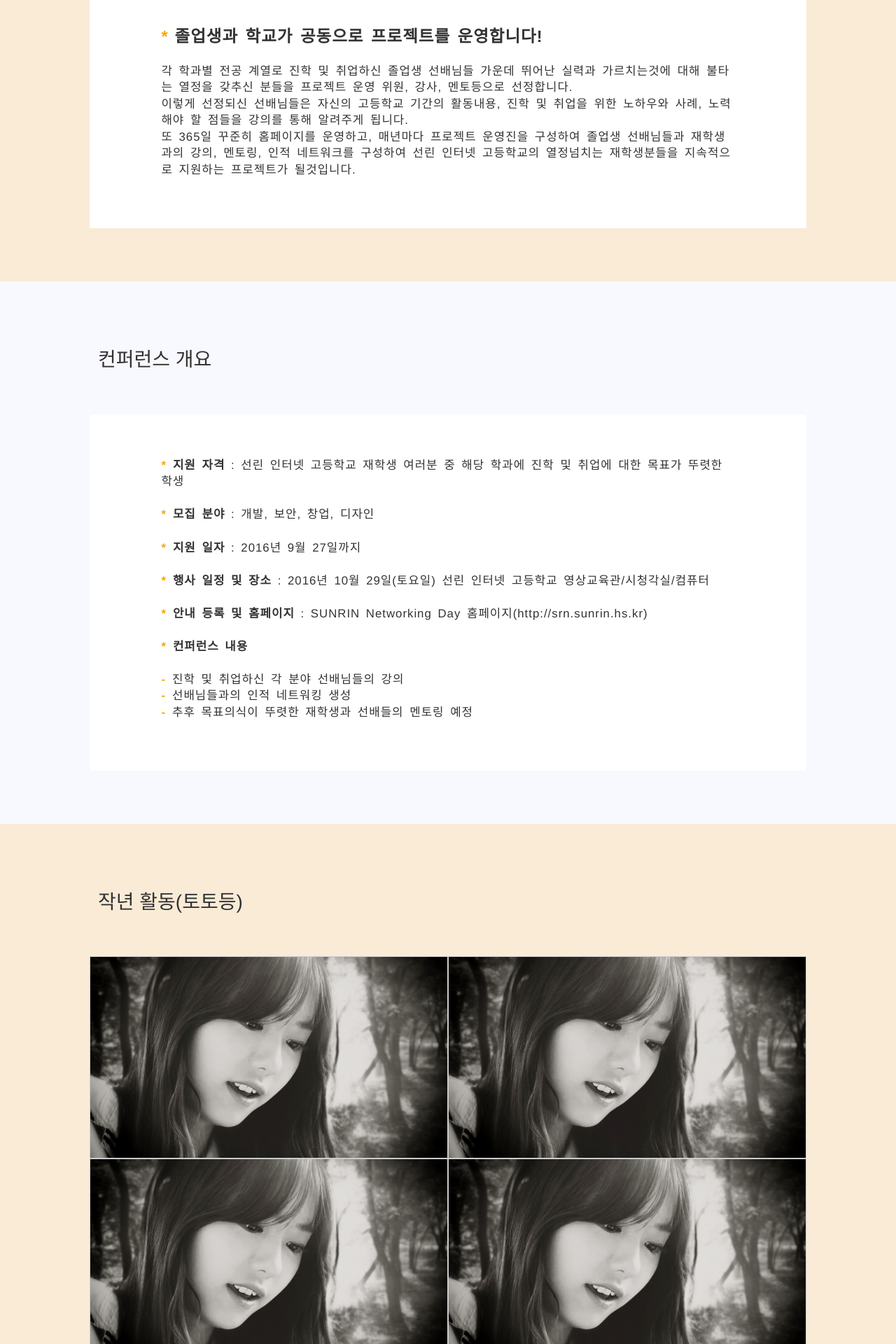
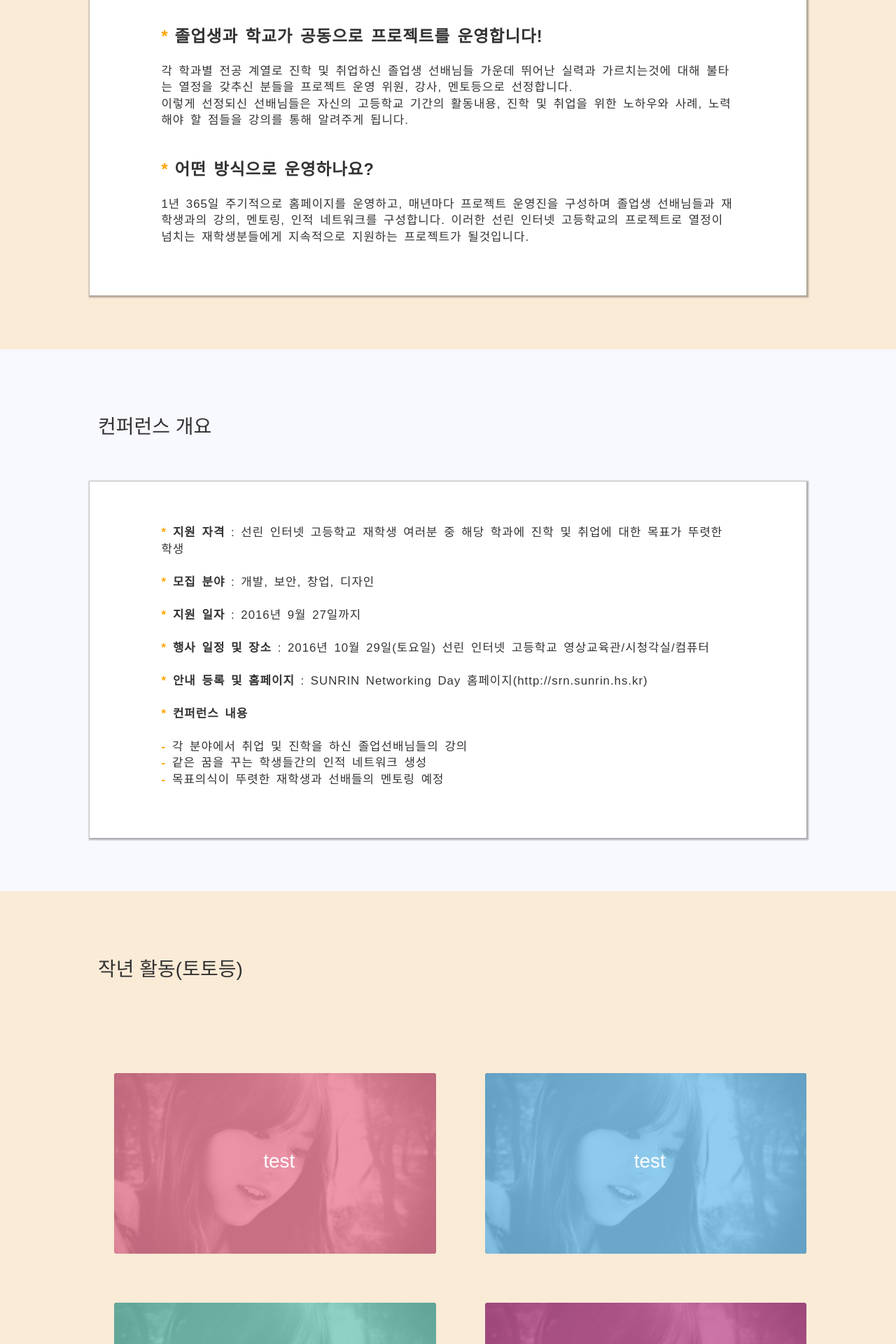
Before and after one commit to stealstick/SRN2016, a PHP site: page / in a window 1280 px wide. Shown: the part 1200-3120 px from the top of the page at 70% size. Run offline with PHP 8.4, Linux system fonts and the light colour scheme.

Commit message:
design photopage and text box

```diff
--- a/index.css
+++ b/index.css
@@ -1,34 +1,21 @@
+@import url('http://fonts.googleapis.com/css?family=Open+Sans:300');
+* {
+  	margin: 0;
+  	padding: 0;
+  	box-sizing: border-box;
+}
 body {
 	min-width: 767px;
+	color: #333333;
+  	background: #e5e5e5;
+	font-family: Source Sans Pro, sans-serif;
 }
-strong {
-	font-size: 1.4em;
-}
-
-b {
-	color: orange;
-}
-
-h2 {
-	font-size: 2em;
-	margin-bottom: 6%;
-	text-indent: 12px;
-}
-
-h4 {
-	font-size: 1.7em;
-	margin-top: 200px;
-	border-bottom-color: 2px solid white;
-}
-
-h5 {
-	font-size: 1.4em;
-}
-
-h6 {
-	font-size: 0.9em;
-}
-
+strong {font-size: 1.4em;}
+b {color: orange;}
+h2 {font-size: 2em;margin-bottom: 6%;text-indent: 12px;}
+h4 {font-size: 1.7em;margin-top: 200px;border-bottom-color: 2px solid white;}
+h5 {font-size: 1.4em;}
+h6 {font-size: 0.9em;}
 h4, h5, h6  {
     padding: 0px;
     border: 0px;
@@ -36,23 +23,9 @@ h4, h5, h6  {
 	color: #FFFFFF;
 	opacity: 0.9;
 }
-
 ins {
 	text-decoration: none;
 	font-weight: 600;
-}
-
-div.img {
-    margin: 0;
-    border: 1px solid #ccc;
-    float: left;
-    width: 50%;
-    height: 50%;
-}
-
-div.img img {
-    width: 100%;
-    height: 100%;
 }
 
 .navbar .navbar-nav {
@@ -80,6 +53,7 @@ div.img img {
 	word-spacing: 3px;
 	font-size: 1.2em;
 	line-height: 1.4em;
+	box-shadow: 1px 1px 2px 2px rgba(0, 0, 0, .3);
 }
 
 #copyright {
@@ -114,19 +88,266 @@ div.img img {
 	background-color: #FAEBD7;
 }
 
-#picture {
-	background-color: #FFFFFF;
-	margin: 0;
-	border: 0;
-}
 #photo {
 	padding-bottom: 6%;
 }
 
-@media screen and (max-height: 766px) {
+@media screen and (max-height: 768px) {
 	.page {
-		min-width: 366px;
-		height: auto;
-		padding: 6% 10%;
+		width: auto;
 	}
 }
+
+/*photo*/
+
+.tiles {
+	display: flex;
+	flex-wrap: wrap;
+	position: relative;
+	margin: -2.5em 0 0 -2.5em;
+}
+
+.tiles article {
+	transition: transform 0.5s ease, opacity 0.5s ease;
+	position: relative;
+	width: calc(50% - 5em);
+	margin: 5em 0 0 5em;
+}
+
+.tiles article > .image {
+	transition: transform 0.5s ease;
+	position: relative;
+	display: block;
+	width: 100%;
+	border-radius: 4px;
+	overflow: hidden;
+}
+
+.tiles article > .image img {
+	display: block;
+	width: 100%;
+}
+
+.tiles article > .image:before {
+	pointer-events: none;
+	transition: background-color 0.5s ease, opacity 0.5s ease;
+	content: '';
+	display: block;
+	position: absolute;
+	top: 0;
+	left: 0;
+	width: 100%;
+	height: 100%;
+	z-index: 1;
+	opacity: 0.8;
+}
+
+.tiles article > .image:after {
+	pointer-events: none;
+	transition: opacity 0.5s ease;
+	content: '';
+	display: block;
+	top: 0;
+	left: 0;
+	width: 100%;
+	height: 100%;
+	opacity: 0.25;
+	z-index: 2;
+}
+
+.tiles article > a {
+	display: flex;
+	flex-direction: column;
+	align-items: center;
+	justify-content: center;
+	transition: background-color 0.5s ease, transform 0.5s ease;
+	position: absolute;
+	top: 0;
+	left: 0;
+	width: 100%;
+	height: 100%;
+	padding: 1em;
+	border-radius: 4px;
+	border-bottom: 0;
+	color: #ffffff;
+	text-align: center;
+	text-decoration: none;
+	z-index: 11;
+}
+
+.tiles article > a h2 {
+	margin: 0;
+}
+
+.tiles article > a .content {
+	transition: max-height 0.5s ease, opacity 0.5s ease;
+	width: 100%;
+	max-height: 0;
+	line-height: 1.5;
+	margin-top: 0.35em;
+	opacity: 0;
+}
+
+.tiles article.style1 > .image:before {
+	background-color: #f2849e;
+}
+
+.tiles article.style2 > .image:before {
+	background-color: #7ecaf6;
+}
+
+.tiles article.style3 > .image:before {
+	background-color: #7bd0c1;
+}
+
+.tiles article.style4 > .image:before {
+	background-color: #c75b9b;
+}
+
+.tiles article.style5 > .image:before {
+	background-color: #ae85ca;
+}
+
+.tiles article.style6 > .image:before {
+	background-color: #8499e7;
+}
+
+body:not(.is-touch) .tiles article:hover > .image {
+	transform: scale(1.15);
+	z-index: 10;
+}
+
+body:not(.is-touch) .tiles article:hover > .image:before {
+	background-color: #333333;
+	opacity: 0.35;
+}
+
+body:not(.is-touch) .tiles article:hover > .image:after {
+	opacity: 0;
+}
+
+body:not(.is-touch) .tiles article:hover .content {
+	max-height: 15em;
+	opacity: 1;
+}
+
+* + .tiles {
+	margin-top: 2em;
+}
+
+body.is-loading .tiles article {
+	-moz-transform: scale(0.9);
+	-webkit-transform: scale(0.9);
+	-ms-transform: scale(0.9);
+	transform: scale(0.9);
+	opacity: 0;
+}
+
+body.is-touch .tiles article .content {
+	max-height: 15em;
+	opacity: 1;
+}
+
+
+@media screen and (max-width: 980px) {
+
+	.tiles {
+		margin: -2.5em 0 0 -2.5em;
+	}
+	.tiles article {
+		width: calc(50% - 2.5em);
+		margin: 2.5em 0 0 2.5em;
+	}
+}
+
+@media screen and (max-width: 736px) {
+
+	.tiles {
+		margin: -1.25em 0 0 -1.25em;
+	}
+	.tiles article {
+		width: calc(50% - 1.25em);
+		margin: 1.25em 0 0 1.25em;
+	}
+	.tiles article:hover > .image {
+		-moz-transform: scale(1.0);
+		-webkit-transform: scale(1.0);
+		-ms-transform: scale(1.0);
+		transform: scale(1.0);
+	}
+}
+
+@media screen and (max-width: 480px) {
+
+	.tiles {
+		margin: 0;
+	}
+	.tiles article {
+		width: 100%;
+		margin: 1.25em 0 0 0;
+	}
+}
+
+/*
+.tiles {
+	display: -moz-flex;
+	display: -webkit-flex;
+	display: -ms-flex;
+	-moz-flex-wrap: wrap;
+	-webkit-flex-wrap: wrap;
+	-ms-flex-wrap: wrap;
+}
+.tiles article {
+	-moz-transition: -moz-transform 0.5s ease, opacity 0.5s ease;
+	-webkit-transition: -webkit-transform 0.5s ease, opacity 0.5s ease;
+	-ms-transition: -ms-transform 0.5s ease, opacity 0.5s ease;
+}
+.tiles article > image {
+	-moz-transition: -moz-transform 0.5s ease;
+	-webkit-transition: -webkit-transform 0.5s ease;
+	-ms-transition: -ms-transform 0.5s ease;
+}
+.tiles article > image:before {
+	-moz-pointer-events: none;
+	-webkit-pointer-events: none;
+	-ms-pointer-events: none;
+	-moz-transition: background-color 0.5s ease, opacity 0.5s ease;
+	-webkit-transition: background-color 0.5s ease, opacity 0.5s ease;
+	-ms-transition: background-color 0.5s ease, opacity 0.5s ease;
+}
+.tiles article > image:after {
+	-moz-transition: opacity 0.5s ease;
+	-webkit-transition: opacity 0.5s ease;
+	-ms-transition: opacity 0.5s ease;
+	-moz-pointer-events: none;
+	-webkit-pointer-events: none;
+	-ms-pointer-events: none;
+}
+.tiles article > a {
+	-moz-flex-direction: column;
+	-webkit-flex-direction: column;
+	-ms-flex-direction: column;
+	display: -moz-flex;
+	display: -webkit-flex;
+	display: -ms-flex;
+	-moz-align-items: center;
+	-webkit-align-items: center;
+	-ms-align-items: center;
+	-moz-justify-content: center;
+	-webkit-justify-content: center;
+	-ms-justify-content: center;
+	-moz-transition: background-color 0.5s ease, -moz-transform 0.5s ease;
+	-webkit-transition: background-color 0.5s ease, -webkit-transform 0.5s ease;
+	-ms-transition: background-color 0.5s ease, -ms-transform 0.5s ease;
+}
+.tiles article > a .content {
+	-moz-transition: max-height 0.5s ease, opacity 0.5s ease;
+	-webkit-transition: max-height 0.5s ease, opacity 0.5s ease;
+	-ms-transition: max-height 0.5s ease, opacity 0.5s ease;
+}
+body:not(.is-touch) .tiles article:hover > .image {
+	-moz-transform: scale(1.1);
+	-webkit-transform: scale(1.1);
+	-ms-transform: scale(1.1);
+}
+*/
--- a/index.html
+++ b/index.html
@@ -26,10 +26,10 @@
 		<!-- Collect the nav links, forms, and other content for toggling -->
 		<div class="collapse navbar-collapse" id="bs-example-navbar-collapse-1">
 			<ul class="nav navbar-nav">
-        <li class="pull-left"><a href="#">Introduce</a></li>
-        <li><a href="#">Conference</a></li>
-        <li><a href="#">Photos</a></li>
-        <li><a href="#">Tel.</a></li>
+				<li class="pull-left"><a href="#introduce">Introduce</a></li>
+				<li><a href="#conference">Conference</a></li>
+				<li><a href="#photo">Photos</a></li>
+				<li><a href="#footer">Tel.</a></li>
 			</ul>
 		</div><!-- /.navbar-collapse -->
 	</div><!-- /.container-fluid -->
@@ -48,7 +48,8 @@
 			<p><strong><b class="letter">*</b>Sunrin Networking Day란!</strong><br /><br /><br />
 			여러 분야에서 꿈과 열정을 가지고 열심히 활동하시는 선린의 졸업생 선배님들을 모셔, 선배님들의 생생한 경험들과 실무에서 직접 쌓으신 노하우등을 재학생들에게 전달하여 진로 선택 및 설계에 도움을 주도록 하는 선린 인터넷 고등학교의 프로젝트 입니다!<br /><br /><br />
 			<strong><b class="letter">*</b>졸업생과 학교가 공동으로 프로젝트를 운영합니다!</strong><br /><br />
-      각 학과별 전공 계열로 진학 및 취업하신 졸업생 선배님들 가운데 뛰어난 실력과 가르치는것에 대해 불타는 열정을 갖추신 분들을 프로젝트 운영 위원, 강사, 멘토등으로 선정합니다.<br />이렇게 선정되신 선배님들은 자신의 고등학교 기간의 활동내용, 진학 및 취업을 위한 노하우와 사례, 노력해야 할 점들을 강의를 통해 알려주게 됩니다.<br /> 또 365일 꾸준히 홈페이지를 운영하고, 매년마다 프로젝트 운영진을 구성하여 졸업생 선배님들과 재학생과의 강의, 멘토링, 인적 네트워크를 구성하여 선린 인터넷 고등학교의 열정넘치는 재학생분들을 지속적으로 지원하는 프로젝트가 될것입니다.<br /> </p>
+			각 학과별 전공 계열로 진학 및 취업하신 졸업생 선배님들 가운데 뛰어난 실력과 가르치는것에 대해 불타는 열정을 갖추신 분들을 프로젝트 운영 위원, 강사, 멘토등으로 선정합니다.<br />이렇게 선정되신 선배님들은 자신의 고등학교 기간의 활동내용, 진학 및 취업을 위한 노하우와 사례, 노력해야 할 점들을 강의를 통해 알려주게 됩니다.<br /><br /><br />
+			<strong><b class="letter">*</b>어떤 방식으로 운영하나요?</strong><br /><br />1년 365일 주기적으로 홈페이지를 운영하고, 매년마다 프로젝트 운영진을 구성하며 졸업생 선배님들과 재학생과의 강의, 멘토링, 인적 네트워크를 구성합니다. 이러한 선린 인터넷 고등학교의 프로젝트로 열정이 넘치는 재학생분들에게 지속적으로 지원하는 프로젝트가 될것입니다.<br /> </p>
 		</div>
 	</div>
 </section>
@@ -63,68 +64,128 @@
 				<b class="letter">*</b><ins>행사 일정 및 장소</ins> : 2016년 10월 29일(토요일) 선린 인터넷 고등학교 영상교육관/시청각실/컴퓨터<br /><br />
 				<b class="letter">*</b><ins>안내 등록 및 홈페이지</ins> : SUNRIN Networking Day 홈페이지(http://srn.sunrin.hs.kr)<br /><br />
 				<b class="letter">*</b><ins>컨퍼런스 내용</ins><br /><br />
-        <b class="letter">-</b>진학 및 취업하신 각 분야 선배님들의 강의<br />
-        <b class="letter">-</b>선배님들과의 인적 네트워킹 생성<br />
-        <b class="letter">-</b>추후 목표의식이 뚜렷한 재학생과 선배들의 멘토링 예정<br />
+				<b class="letter">-</b>각 분야에서 취업 및 진학을 하신 졸업선배님들의 강의<br />
+				<b class="letter">-</b>같은 꿈을 꾸는 학생들간의 인적 네트워크 생성<br />
+				<b class="letter">-</b>목표의식이 뚜렷한 재학생과 선배들의 멘토링 예정<br />
 			</p>
 		</div>
 	</div>
 </section>
 <section id="page4">
-  <div id="photo" class="page photo">
+	<div id="photo" class="page">
 		<h2>작년 활동(토토등)</h2>
-    <div id="picture">
-      <div id="test" class="img">
-        <a target="_blank" href="#">
-          <img src="1.jpg" alt="Fjords">
+		<section id="picture" class="tiles">
+			<article class="style1">
+				<span class="image">
+					<img src="1.jpg" alt="" />
+				</span>
+				<a href="#">
+					<h2>test</h2>
+					<div class="content">
+						<p>test text test text test text test text test text test text test text </p>
+					</div>
 				</a>
+			</article>
+			<article class="style2">
+				<span class="image">
+					<img src="1.jpg" alt="" />
+				</span>
+				<a href="#">
+					<h2>test</h2>
+					<div class="content">
+						<p>test text test text test text test text test text test text test text </p>
 					</div>
-      <div class="img">
-        <a target="_blank" href="#">
-          <img src="1.jpg" alt="Forest">
 				</a>
+			</article>
+			<article class="style3">
+				<span class="image">
+					<img src="1.jpg" alt="" />
+				</span>
+				<a href="#">
+					<h2>test</h2>
+					<div class="content">
+						<p>test text test text test text test text test text test text test text </p>
 					</div>
-      <div class="img">
-        <a target="_blank" href="#">
-          <img src="1.jpg" alt="Forest">
 				</a>
+			</article>
+			<article class="style4">
+				<span class="image">
+					<img src="1.jpg" alt="" />
+				</span>
+				<a href="#">
+					<h2>test</h2>
+					<div class="content">
+						<p>test text test text test text test text test text test text test text </p>
 					</div>
-      <div class="img">
-        <a target="_blank" href="#">
-          <img src="1.jpg" alt="Forest">
 				</a>
+			</article>
+			<article class="style5">
+				<span class="image">
+					<img src="1.jpg" alt="" />
+				</span>
+				<a href="#">
+					<h2>test</h2>
+					<div class="content">
+						<p>test text test text test text test text test text test text test text </p>
 					</div>
-      <div class="img">
-        <a target="_blank" href="#">
-          <img src="1.jpg" alt="Forest">
 				</a>
+			</article>
+			<article class="style6">
+				<span class="image">
+					<img src="1.jpg" alt="" />
+				</span>
+				<a href="#">
+					<h2>test</h2>
+					<div class="content">
+						<p>test text test text test text test text test text test text test text </p>
 					</div>
-      <div class="img">
-        <a target="_blank" href="#">
-          <img src="1.jpg" alt="Forest">
 				</a>
+			</article>
+			<article class="style2">
+				<span class="image">
+					<img src="1.jpg" alt="" />
+				</span>
+				<a href="#">
+					<h2>test</h2>
+					<div class="content">
+						<p>test text test text test text test text test text test text test text </p>
 					</div>
-      <div class="img">
-        <a target="_blank" href="#">
-          <img src="1.jpg" alt="Forest">
 				</a>
+			</article>
+			<article class="style3">
+				<span class="image">
+					<img src="1.jpg" alt="" />
+				</span>
+				<a href="#">
+					<h2>test</h2>
+					<div class="content">
+						<p>test text test text test text test text test text test text test text </p>
 					</div>
-      <div class="img">
-        <a target="_blank" href="#">
-          <img src="1.jpg" alt="Forest">
 				</a>
+			</article>
+			<article class="style1">
+				<span class="image">
+					<img src="1.jpg" alt="" />
+				</span>
+				<a href="#">
+					<h2>test</h2>
+					<div class="content">
+						<p>test text test text test text test text test text test text test text </p>
 					</div>
-      <div class="img">
-        <a target="_blank" href="#">
-          <img src="1.jpg" alt="Forest">
 				</a>
+			</article>
+			<article class="style5">
+				<span class="image">
+					<img src="1.jpg" alt="" />
+				</span>
+				<a href="#">
+					<h2>test</h2>
+					<div class="content">
+						<p>test text test text test text test text test text test text test text </p>
 					</div>
-      <div class="img">
-        <a target="_blank" href="#">
-          <img src="1.jpg" alt="Forest">
 				</a>
-      </div>
-    </div>
+			</article>
+		</section>
 	</div>
 </section>
 <section id="footer">
--- a/index.js
+++ b/index.js
@@ -1,10 +1,8 @@
 function heightResize() {
-	var photoPage = document.getElementById('photo');
 	var mainPage = document.getElementById('main');
 	var photo = document.getElementById('test');
 	mainPage.style.height = window.innerHeight + 'px';
 	mainPage.style.width = window.innerWidth + 'px';
-	photoPage.style.height = window.innerHeight + 700 + 'px';
 }
 window.onload = function() {
 	heightResize();
```
Lines whose indentation alone changed are shown as unchanged.
